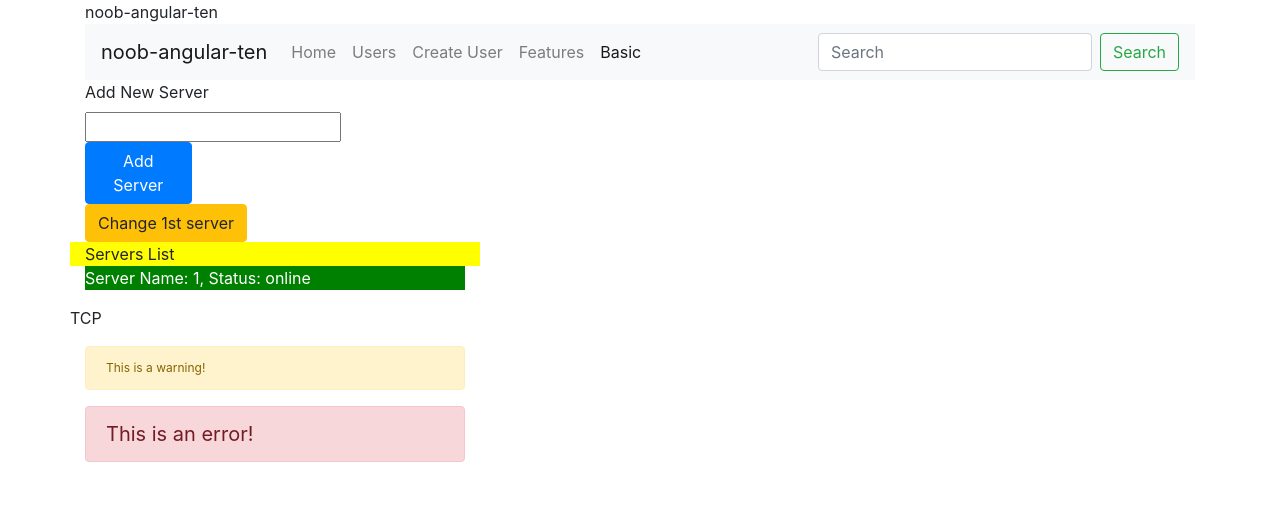
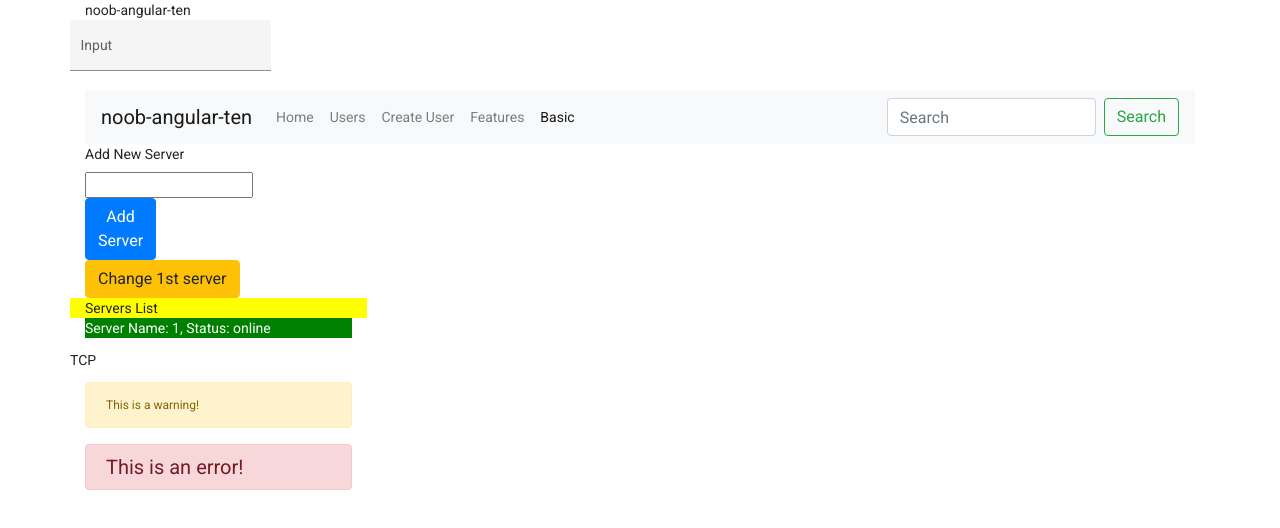
Before and after one commit to adarshsingh1407/noob-angular-ten, an Angular app: page /basic in a window 1280 px wide. Shown: the top 528 px of the page. Built offline with nearby package versions, Linux system fonts and the light colour scheme.

Commit message:
angular material added

```diff
--- a/angular.json
+++ b/angular.json
@@ -24,6 +24,7 @@
             "aot": true,
             "assets": ["src/favicon.ico", "src/assets"],
             "styles": [
+              "./node_modules/@angular/material/prebuilt-themes/indigo-pink.css",
               "node_modules/bootstrap/dist/css/bootstrap.min.css",
               "src/styles.css"
             ],
@@ -84,7 +85,7 @@
             "tsConfig": "tsconfig.spec.json",
             "karmaConfig": "karma.conf.js",
             "assets": ["src/favicon.ico", "src/assets"],
-            "styles": ["src/styles.css"],
+            "styles": ["./node_modules/@angular/material/prebuilt-themes/indigo-pink.css", "src/styles.css"],
             "scripts": []
           }
         },
--- a/package.json
+++ b/package.json
@@ -12,10 +12,12 @@
   "private": true,
   "dependencies": {
     "@angular/animations": "~11.2.4",
+    "@angular/cdk": "^11.2.4",
     "@angular/common": "~11.2.4",
     "@angular/compiler": "~11.2.4",
     "@angular/core": "~11.2.4",
     "@angular/forms": "~11.2.4",
+    "@angular/material": "^11.2.4",
     "@angular/platform-browser": "~11.2.4",
     "@angular/platform-browser-dynamic": "~11.2.4",
     "@angular/router": "~11.2.4",
--- a/src/app/app.component.html
+++ b/src/app/app.component.html
@@ -3,6 +3,10 @@
     <div class="col-12">
       {{title}}
     </div>
+    <mat-form-field appearance="fill">
+      <mat-label>Input</mat-label>
+      <input matInput>
+    </mat-form-field>
     <div class="col-12">
       <app-header [title]="title"></app-header>
     </div>
--- a/src/index.html
+++ b/src/index.html
@@ -6,8 +6,11 @@
   <base href="/">
   <meta name="viewport" content="width=device-width, initial-scale=1">
   <link rel="icon" type="image/x-icon" href="favicon.ico">
+  <link rel="preconnect" href="https://fonts.gstatic.com">
+  <link href="https://fonts.googleapis.com/css2?family=Roboto:wght@300;400;500&display=swap" rel="stylesheet">
+  <link href="https://fonts.googleapis.com/icon?family=Material+Icons" rel="stylesheet">
 </head>
-<body>
+<body class="mat-typography">
   <app-root></app-root>
 </body>
 </html>
--- a/src/styles.css
+++ b/src/styles.css
@@ -1 +1,4 @@
 /* You can add global styles to this file, and also import other style files */
+
+html, body { height: 100%; }
+body { margin: 0; font-family: Roboto, "Helvetica Neue", sans-serif; }
```
Also changed, not shown: src/app/app.module.ts (+10 -0 lines), 1 other file (tests, documents, lock files or other folders).
